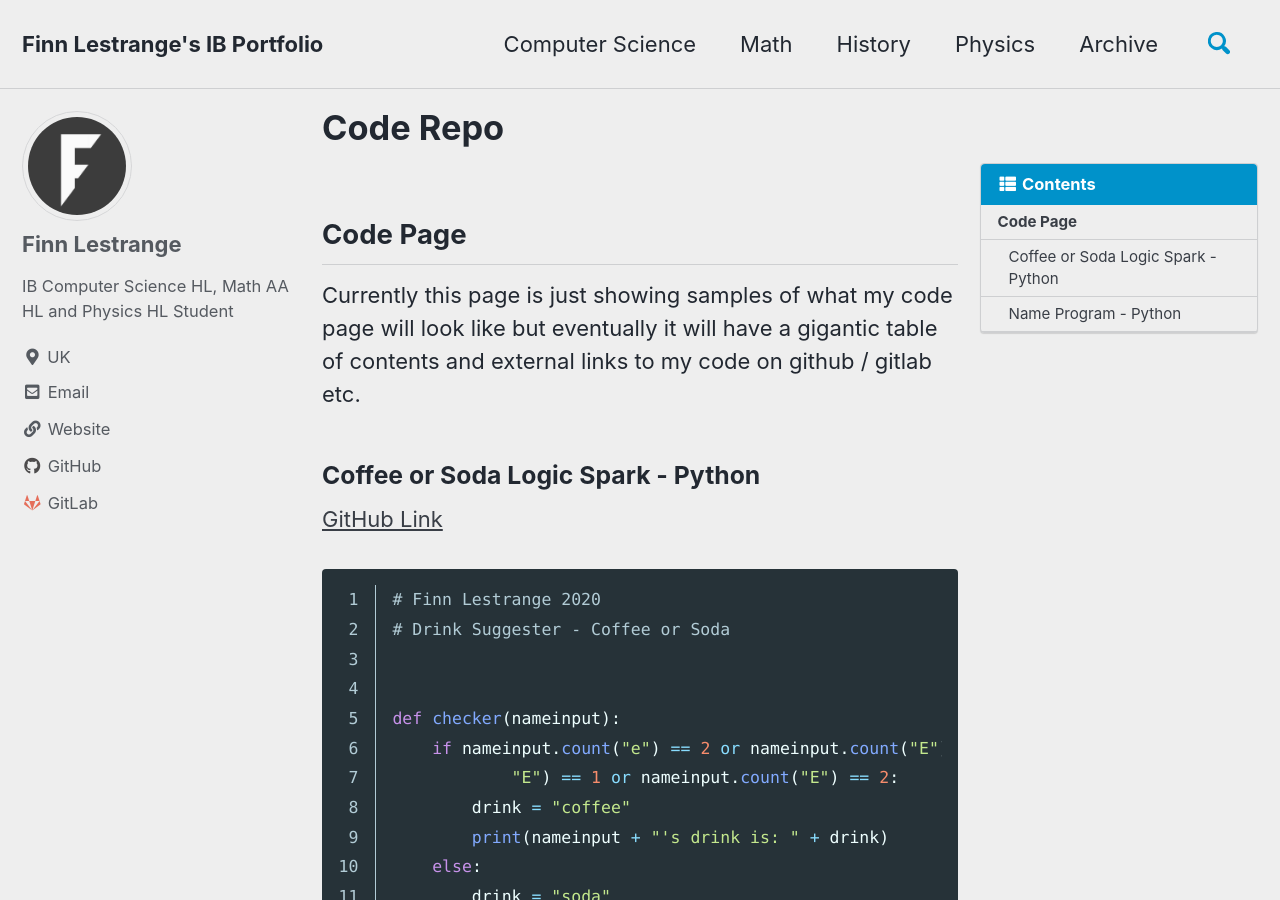
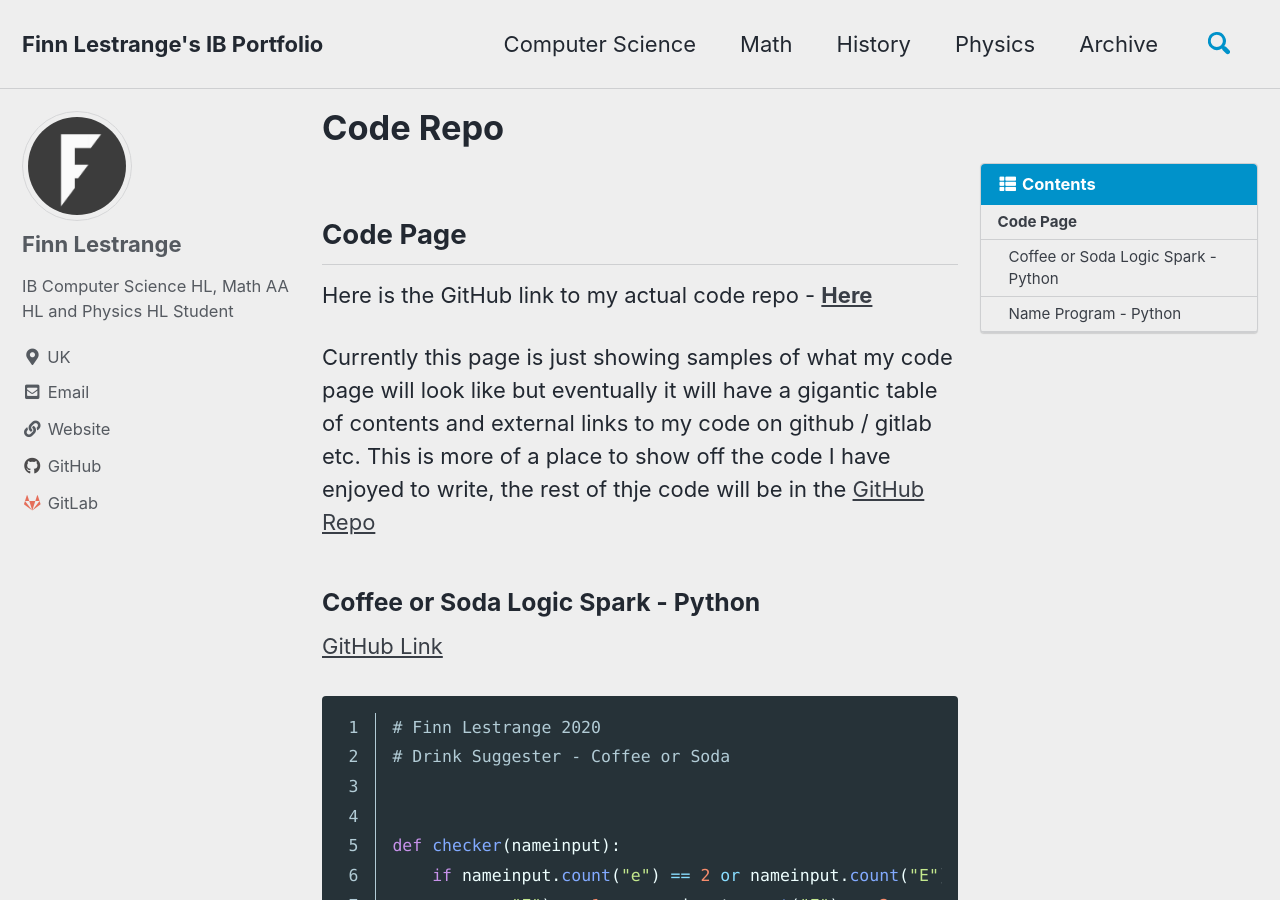
Before and after one commit to 71xx/71xx.github.io, a Jekyll site: the page built from _pages/compsci/code.md, in a window 1280 px wide and 900 px high. Built offline with Jekyll 4.4.1, drawn with Linux system fonts in a browser that asks for light colours; cached includes are drawn as plain includes.

Commit message:
added link to repo

```diff
--- a/_pages/compsci/code.md
+++ b/_pages/compsci/code.md
@@ -10,7 +10,9 @@ toc_icon: "fab fa-fw fa-th-list"
 
 ## Code Page
 
-Currently this page is just showing samples of what my code page will look like but eventually it will have a gigantic table of contents and external links to my code on github / gitlab etc.
+Here is the GitHub link to my actual code repo - [**Here**](https://github.com/71xn/IB-CompSci-Code-Log)
+
+Currently this page is just showing samples of what my code page will look like but eventually it will have a gigantic table of contents and external links to my code on github / gitlab etc. This is more of a place to show off the code I have enjoyed to write, the rest of thje code will be in the [GitHub Repo](https://github.com/71xn/IB-CompSci-Code-Log)
 
 
 ### Coffee or Soda Logic Spark - Python
```
